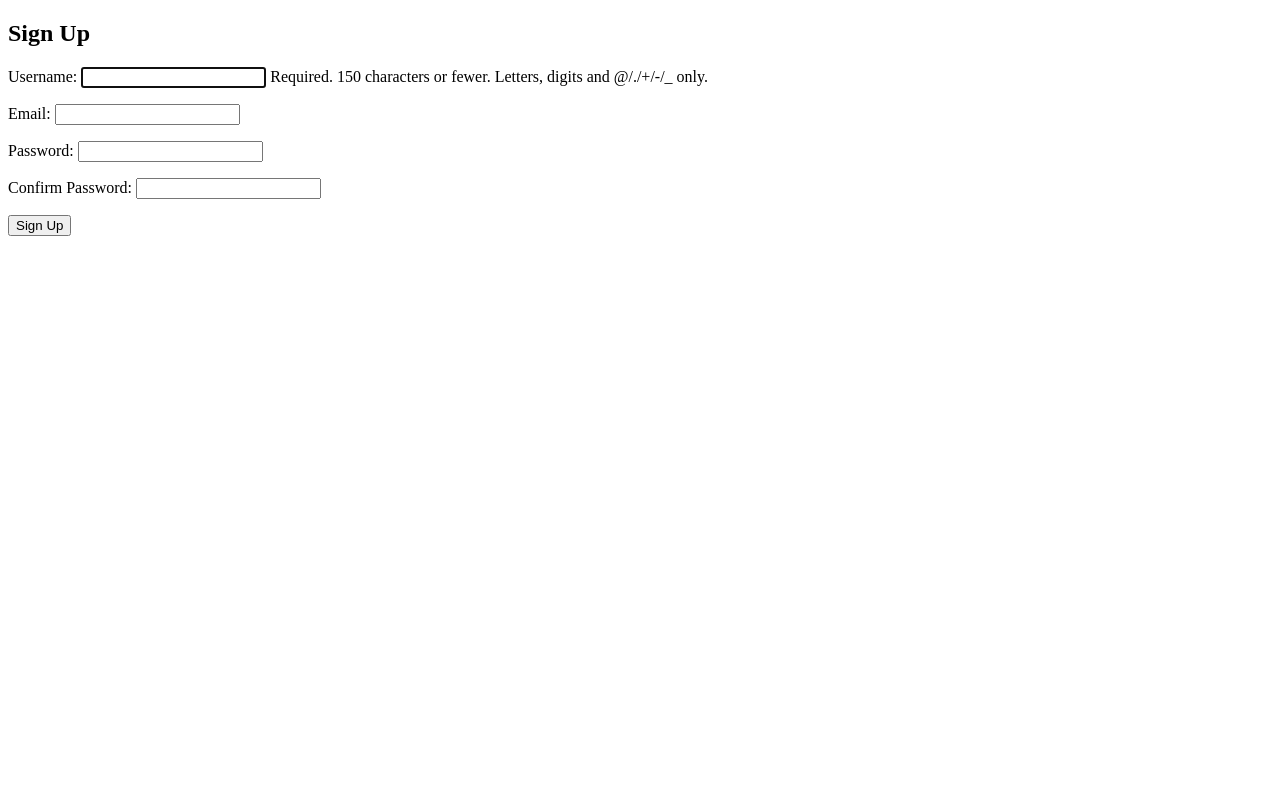
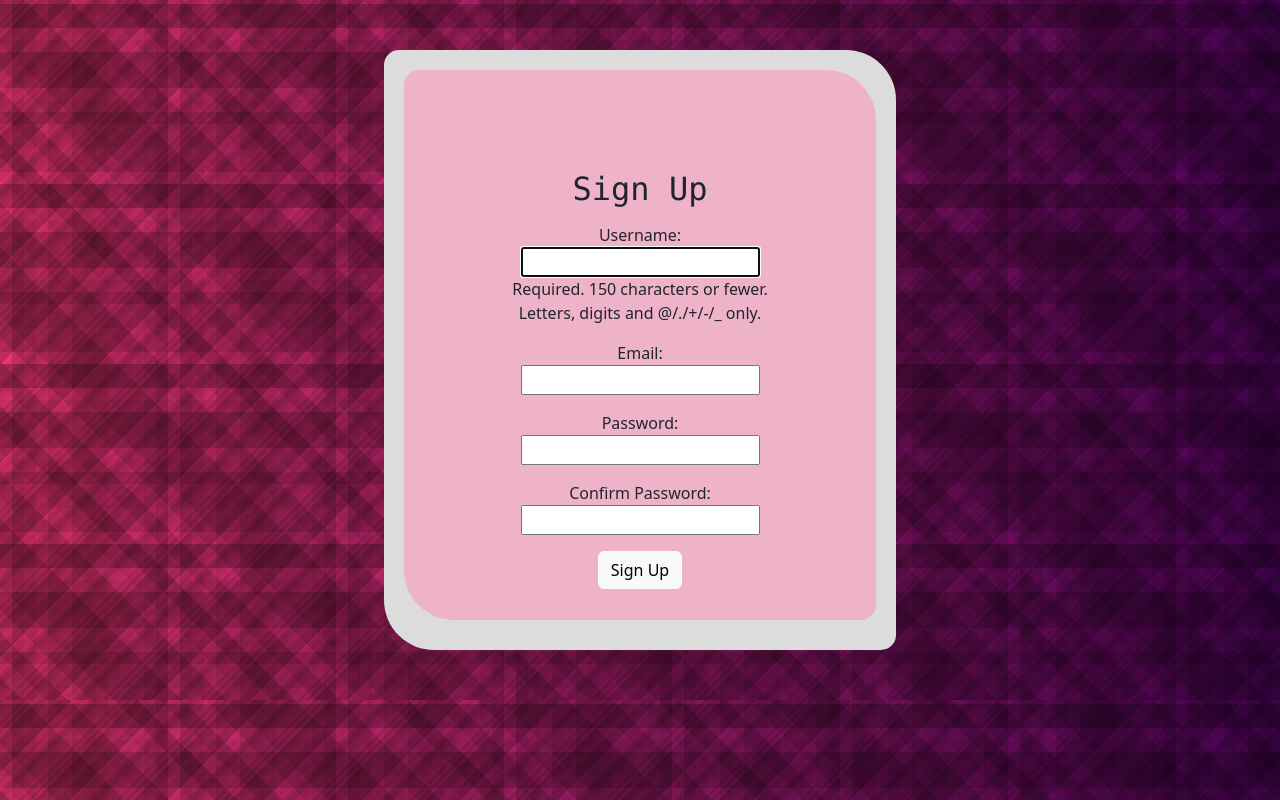
Before and after one commit to govindarajan2003/HackIT, a Django app: page /user/signup/ in a window 1280 px wide. Run offline with Django 5.2, Linux system fonts and the light colour scheme.

Commit message:
bug fixes and inclusion of static

```diff
--- /dev/null
+++ b/hackIt/user/static/user/css/signup.css
@@ -0,0 +1,177 @@
+body {
+    background-image: repeating-linear-gradient(
+        0deg,
+        rgba(0, 0, 0, 0.11) 0px,
+        rgba(0, 0, 0, 0.11) 12px,
+        rgba(1, 1, 1, 0.16) 12px,
+        rgba(1, 1, 1, 0.16) 24px,
+        rgba(0, 0, 0, 0.14) 24px,
+        rgba(0, 0, 0, 0.14) 36px,
+        rgba(0, 0, 0, 0.23) 36px,
+        rgba(0, 0, 0, 0.23) 48px,
+        rgba(0, 0, 0, 0.12) 48px,
+        rgba(0, 0, 0, 0.12) 60px,
+        rgba(1, 1, 1, 0.07) 60px,
+        rgba(1, 1, 1, 0.07) 72px,
+        rgba(0, 0, 0, 0.21) 72px,
+        rgba(0, 0, 0, 0.21) 84px,
+        rgba(0, 0, 0, 0.24) 84px,
+        rgba(0, 0, 0, 0.24) 96px,
+        rgba(1, 1, 1, 0.23) 96px,
+        rgba(1, 1, 1, 0.23) 108px,
+        rgba(1, 1, 1, 0.07) 108px,
+        rgba(1, 1, 1, 0.07) 120px,
+        rgba(0, 0, 0, 0.01) 120px,
+        rgba(0, 0, 0, 0.01) 132px,
+        rgba(1, 1, 1, 0.22) 132px,
+        rgba(1, 1, 1, 0.22) 144px,
+        rgba(1, 1, 1, 0.24) 144px,
+        rgba(1, 1, 1, 0.24) 156px,
+        rgba(0, 0, 0, 0) 156px,
+        rgba(0, 0, 0, 0) 168px,
+        rgba(0, 0, 0, 0.12) 168px,
+        rgba(0, 0, 0, 0.12) 180px
+      ),
+      repeating-linear-gradient(
+        90deg,
+        rgba(1, 1, 1, 0.01) 0px,
+        rgba(1, 1, 1, 0.01) 12px,
+        rgba(1, 1, 1, 0.15) 12px,
+        rgba(1, 1, 1, 0.15) 24px,
+        rgba(0, 0, 0, 0.09) 24px,
+        rgba(0, 0, 0, 0.09) 36px,
+        rgba(0, 0, 0, 0.02) 36px,
+        rgba(0, 0, 0, 0.02) 48px,
+        rgba(0, 0, 0, 0.1) 48px,
+        rgba(0, 0, 0, 0.1) 60px,
+        rgba(1, 1, 1, 0.07) 60px,
+        rgba(1, 1, 1, 0.07) 72px,
+        rgba(1, 1, 1, 0.15) 72px,
+        rgba(1, 1, 1, 0.15) 84px,
+        rgba(0, 0, 0, 0.18) 84px,
+        rgba(0, 0, 0, 0.18) 96px,
+        rgba(1, 1, 1, 0.15) 96px,
+        rgba(1, 1, 1, 0.15) 108px,
+        rgba(1, 1, 1, 0.09) 108px,
+        rgba(1, 1, 1, 0.09) 120px,
+        rgba(1, 1, 1, 0.07) 120px,
+        rgba(1, 1, 1, 0.07) 132px,
+        rgba(1, 1, 1, 0.05) 132px,
+        rgba(1, 1, 1, 0.05) 144px,
+        rgba(0, 0, 0, 0.1) 144px,
+        rgba(0, 0, 0, 0.1) 156px,
+        rgba(1, 1, 1, 0.18) 156px,
+        rgba(1, 1, 1, 0.18) 168px
+      ),
+      repeating-linear-gradient(
+        45deg,
+        rgba(0, 0, 0, 0.24) 0px,
+        rgba(0, 0, 0, 0.24) 16px,
+        rgba(1, 1, 1, 0.06) 16px,
+        rgba(1, 1, 1, 0.06) 32px,
+        rgba(0, 0, 0, 0.16) 32px,
+        rgba(0, 0, 0, 0.16) 48px,
+        rgba(1, 1, 1, 0) 48px,
+        rgba(1, 1, 1, 0) 64px,
+        rgba(1, 1, 1, 0.12) 64px,
+        rgba(1, 1, 1, 0.12) 80px,
+        rgba(1, 1, 1, 0.22) 80px,
+        rgba(1, 1, 1, 0.22) 96px,
+        rgba(0, 0, 0, 0.24) 96px,
+        rgba(0, 0, 0, 0.24) 112px,
+        rgba(0, 0, 0, 0.25) 112px,
+        rgba(0, 0, 0, 0.25) 128px,
+        rgba(1, 1, 1, 0.12) 128px,
+        rgba(1, 1, 1, 0.12) 144px,
+        rgba(0, 0, 0, 0.18) 144px,
+        rgba(0, 0, 0, 0.18) 160px,
+        rgba(1, 1, 1, 0.03) 160px,
+        rgba(1, 1, 1, 0.03) 176px,
+        rgba(1, 1, 1, 0.1) 176px,
+        rgba(1, 1, 1, 0.1) 192px
+      ),
+      repeating-linear-gradient(
+        135deg,
+        rgba(1, 1, 1, 0.18) 0px,
+        rgba(1, 1, 1, 0.18) 3px,
+        rgba(0, 0, 0, 0.09) 3px,
+        rgba(0, 0, 0, 0.09) 6px,
+        rgba(0, 0, 0, 0.08) 6px,
+        rgba(0, 0, 0, 0.08) 9px,
+        rgba(1, 1, 1, 0.05) 9px,
+        rgba(1, 1, 1, 0.05) 12px,
+        rgba(0, 0, 0, 0.01) 12px,
+        rgba(0, 0, 0, 0.01) 15px,
+        rgba(1, 1, 1, 0.12) 15px,
+        rgba(1, 1, 1, 0.12) 18px,
+        rgba(0, 0, 0, 0.05) 18px,
+        rgba(0, 0, 0, 0.05) 21px,
+        rgba(1, 1, 1, 0.16) 21px,
+        rgba(1, 1, 1, 0.16) 24px,
+        rgba(1, 1, 1, 0.07) 24px,
+        rgba(1, 1, 1, 0.07) 27px,
+        rgba(1, 1, 1, 0.23) 27px,
+        rgba(1, 1, 1, 0.23) 30px,
+        rgba(0, 0, 0, 0.2) 30px,
+        rgba(0, 0, 0, 0.2) 33px,
+        rgba(0, 0, 0, 0.18) 33px,
+        rgba(0, 0, 0, 0.18) 36px,
+        rgba(1, 1, 1, 0.12) 36px,
+        rgba(1, 1, 1, 0.12) 39px,
+        rgba(1, 1, 1, 0.13) 39px,
+        rgba(1, 1, 1, 0.13) 42px,
+        rgba(1, 1, 1, 0.2) 42px,
+        rgba(1, 1, 1, 0.2) 45px,
+        rgba(1, 1, 1, 0.18) 45px,
+        rgba(1, 1, 1, 0.18) 48px,
+        rgba(0, 0, 0, 0.2) 48px,
+        rgba(0, 0, 0, 0.2) 51px,
+        rgba(1, 1, 1, 0) 51px,
+        rgba(1, 1, 1, 0) 54px,
+        rgba(0, 0, 0, 0.03) 54px,
+        rgba(0, 0, 0, 0.03) 57px,
+        rgba(1, 1, 1, 0.06) 57px,
+        rgba(1, 1, 1, 0.06) 60px,
+        rgba(1, 1, 1, 0) 60px,
+        rgba(1, 1, 1, 0) 63px,
+        rgba(0, 0, 0, 0.1) 63px,
+        rgba(0, 0, 0, 0.1) 66px,
+        rgba(1, 1, 1, 0.19) 66px,
+        rgba(1, 1, 1, 0.19) 69px
+      ),
+      linear-gradient(90deg, rgb(239, 53, 115), rgb(79, 2, 93));
+  }
+
+  .signup-form {
+    margin: 50px auto;
+    border-radius: 15px 50px;
+    background: #dddcdd;
+    padding: 20px;
+    width: 40%;
+    height: 600px;
+  }
+
+  .signup-form form {
+    text-align: left;
+    border-radius: 15px 50px;
+    background: #eeb2c9;
+    padding: 100px;
+    width: 100%;
+    height: 550px;
+  }
+
+  .signup-form h2 {
+    margin: 0 0 15px;
+    font-family: "Lucida Console", "Courier New", "monospace";
+  }
+
+  .form-control,
+  .btn {
+    min-height: 38px;
+    border-radius: 4px;
+  }
+
+  .btn {
+    font-size: 15px;
+    font-weight: bold;
+  }
--- a/hackIt/user/templates/signup.html
+++ b/hackIt/user/templates/signup.html
@@ -1,45 +1,27 @@
-<!-- myapp/templates/signup.html
-
-<!DOCTYPE html>
-<html lang="en">
-  <head>
-    <meta charset="UTF-8" />
-    <title>Sign Up</title>
-  </head>
-  <body>
-    <h2>Sign Up</h2>
-    <form method="post">
-      {% csrf_token %}
-      <label for="username">Username:</label><br />
-      <input type="text" id="username" name="username" /><br />
-      <label for="email">Email:</label><br />
-      <input type="email" id="email" name="email" /><br />
-      <label for="password">Create Password:</label><br />
-      <input type="password" id="password" name="password" /><br />
-      <label for="confirm_password">Confirm Password:</label><br />
-      <input
-        type="password"
-        id="confirm_password"
-        name="confirm_password"
-      /><br />
-      <input type="submit" value="Sign Up" />
-    </form>
-  </body>
-</html>
--->
-
+{% load static %}
 <!DOCTYPE html>
 <html lang="en">
   <head>
     <meta charset="UTF-8" />
     <meta name="viewport" content="width=device-width, initial-scale=1.0" />
+    <link rel="stylesheet" href="{% static 'terminal/css/signup.css' %}">
+
+    <link
+      href="https://cdn.jsdelivr.net/npm/bootstrap@5.3.3/dist/css/bootstrap.min.css"
+      rel="stylesheet"
+    />
+    <script src="https://cdn.jsdelivr.net/npm/bootstrap@5.3.3/dist/js/bootstrap.bundle.min.js"></script>
+
+
     <title>Sign Up</title>
   </head>
-  <body>
-    <h2>Sign Up</h2>
-    <form method="POST">
-      {% csrf_token %} {{ form.as_p }}
-      <button type="submit">Sign Up</button>
-    </form>
+<body>
+    <div class="signup-form">
+      <form method="POST" class="p-10 text-center">
+        <h2 class="text-center">Sign Up</h2>
+        {% csrf_token %} {{ form.as_p }}
+        <button class="btn btn-light" type="submit">Sign Up</button>
+      </form>
+    </div>
   </body>
 </html>
--- a/hackIt/utils/rabbitMQ/receive.py
+++ b/hackIt/utils/rabbitMQ/receive.py
@@ -68,10 +68,10 @@
     if nmap_result is None and zap_result is None:
         raise Exception("Failed to execute zap scan")
 
+
     data = {
-        "nmap": nmap_result.data if hasattr(nmap_result, 'data') else None,
-        #"zap": zap_result.data if hasattr(zap_result, 'data') else None
-        "zap": None
+        "nmap": nmap_result if nmap_result is not None else None,
+        "zap": zap_result.data if hasattr(zap_result, 'data') else None
     }
     print_and_append("Processed data: " + str(data))  # Or you can return this data if needed
 
```
Also changed, not shown: hackIt/terminal/views.py (+18 -10 lines), hackIt/user/static/user/css/login.css (added, +176 -0 lines), hackIt/user/templates/home.html (deleted, +0 -16 lines), hackIt/user/templates/login.html (+13 -5 lines), hackIt/utils/terminal/nmap.py (+12 -7 lines), hackIt/terminal/static/terminal/css/home.css (added).
